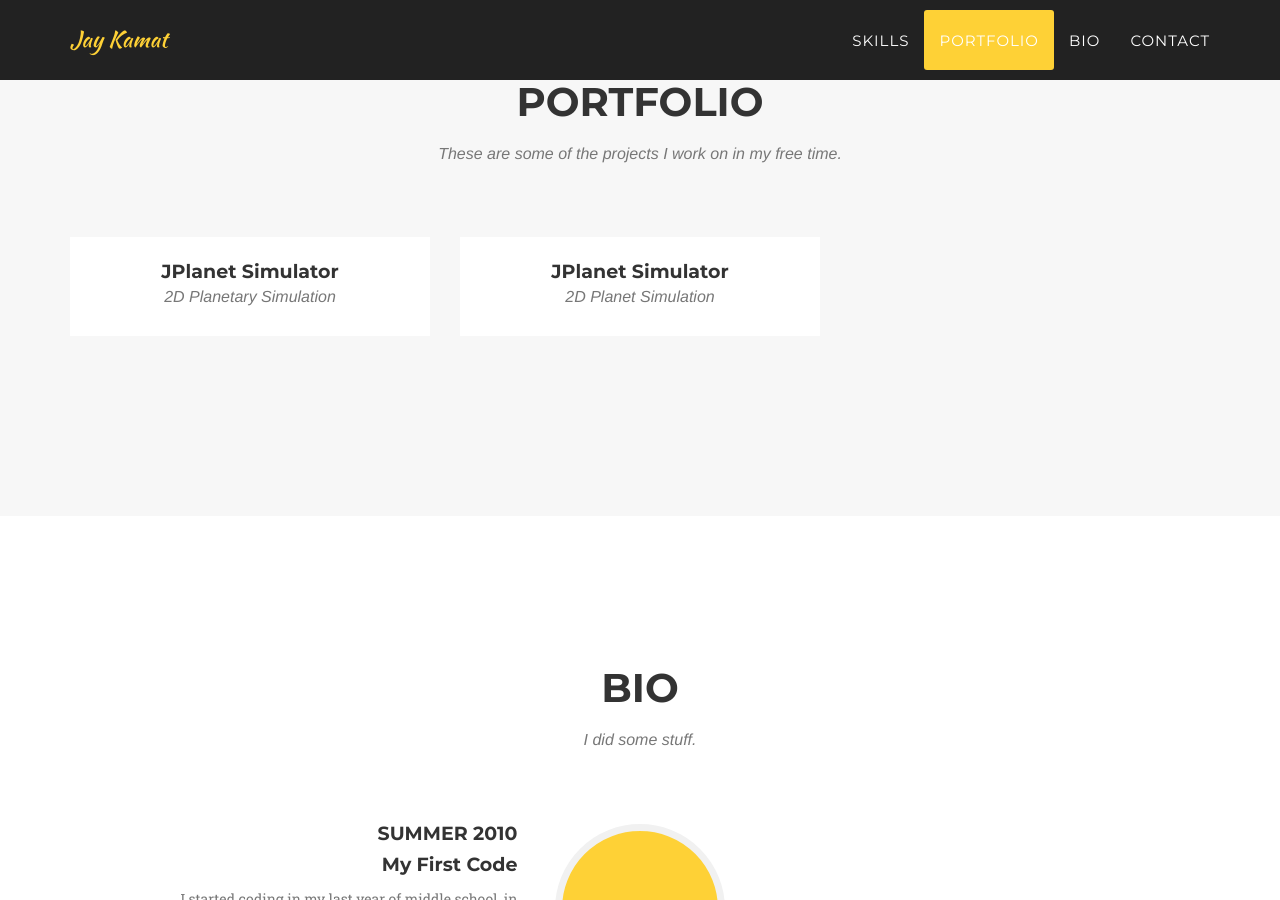
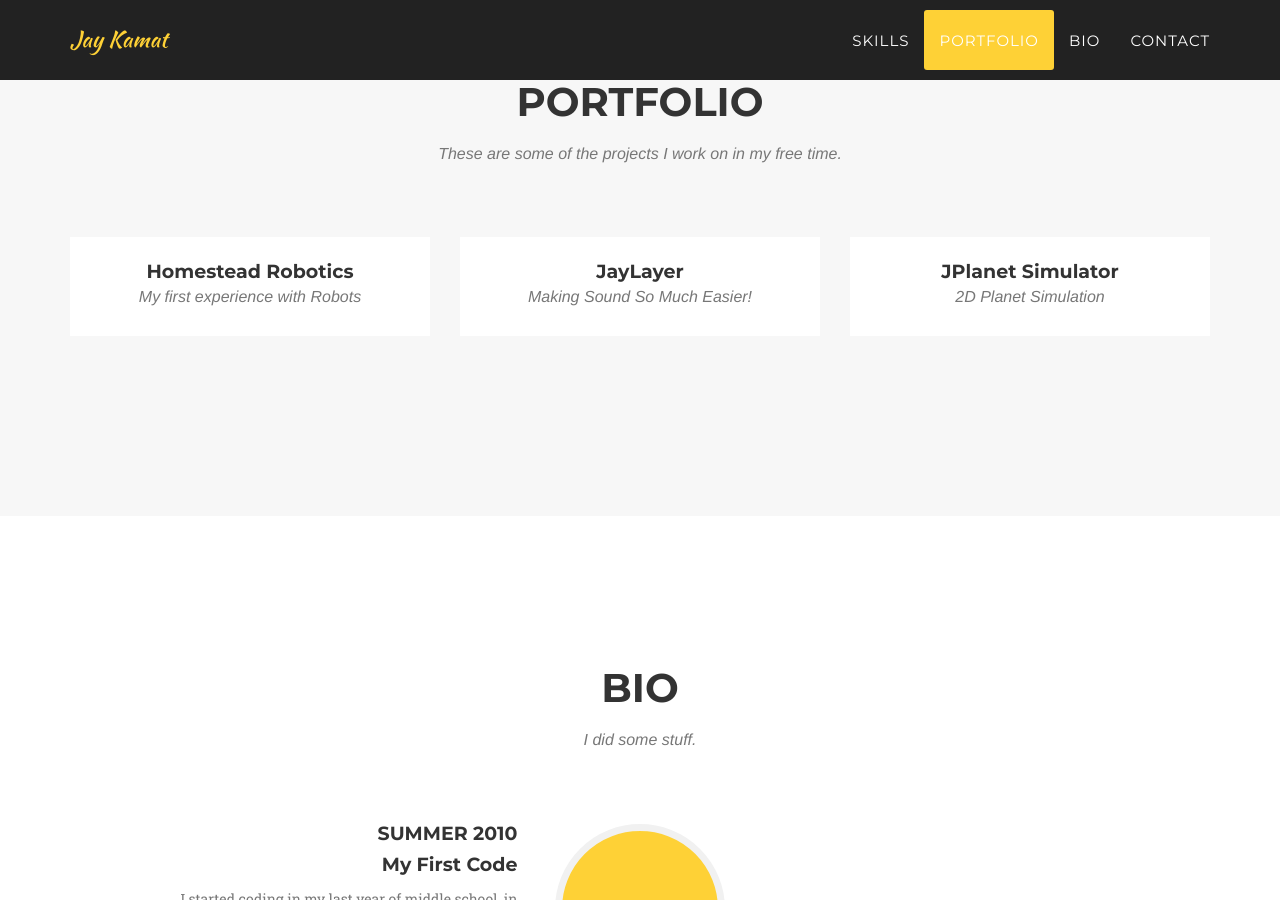
Before and after one commit to jgkamat/jgkamat.github.io, a Jekyll site: the page built from _posts/2013-5-01-jaylayer.markdown, in a window 1280 px wide and 900 px high, scrolled down 1565 px. Built offline with Jekyll 4.4.1, drawn with Linux system fonts in a browser that asks for light colours; some web fonts are replaced.

Commit message:
Add homestead robotics project.

```diff
--- a/_config.yml
+++ b/_config.yml
@@ -22,6 +22,8 @@ social:
   url: http://onionchesse.wordpress.com/
 - title: linkedin
   url: http://www.linkedin.com/in/jaykamat
+- title: stack-overflow
+  url: https://stackoverflow.com/users/4196467/jay-kamat
 - title: bitbucket
   url: http://bitbucket.org/jgkamat
 #  - title: twitter
--- a/_posts/2013-5-01-jaylayer.markdown
+++ b/_posts/2013-5-01-jaylayer.markdown
@@ -1,6 +1,6 @@
 ---
-title: JPlanet Simulator
-subtitle: 2D Planetary Simulation
+title: JayLayer
+subtitle: Making Sound So Much Easier!
 layout: default
 modal-id: 1
 date: 2013-05-01
```
Also changed, not shown: _posts/2013-7-01-hrt.markdown (added, +16 -0 lines), img/portfolio/hrt-thumb.jpg (added), img/portfolio/hrt.png (added).
